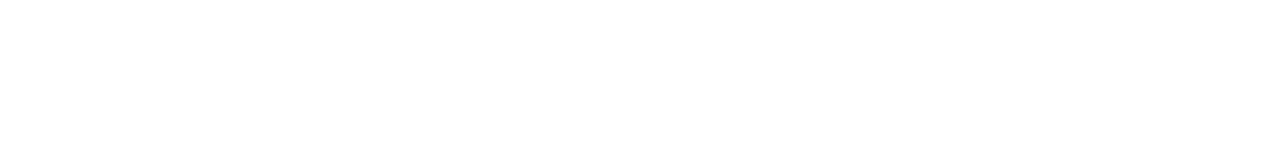
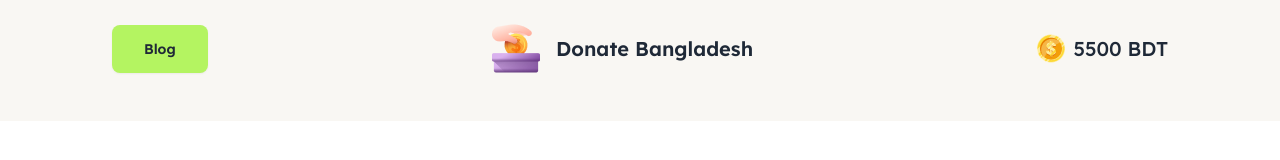
Before and after one commit to mehedycode/assignment-5, a plain HTML site: page index.html in a window 1280 px wide. Drawn offline with nearby package versions, Linux system fonts and the light colour scheme.

Commit message:
nav design done

```diff
--- a/index.html
+++ b/index.html
@@ -4,6 +4,21 @@
   <meta charset="UTF-8">
   <meta name="viewport" content="width=device-width, initial-scale=1.0">
   <title>Assignment-5</title>
+
+  <!-- fonts -->
+  <link rel="preconnect" href="https://fonts.googleapis.com">
+  <link rel="preconnect" href="https://fonts.gstatic.com" crossorigin>
+  <link href="https://fonts.googleapis.com/css2?family=Lexend:wght@100..900&display=swap" rel="stylesheet">
+
+    <!-- Css Styles -->
+    <style>
+
+    body , html {
+  font-family: "Lexend", sans-serif;
+
+   }
+    </style>
+
 
   <!-- Daisy Ui & Tailwind Css -->
   <link href="https://cdn.jsdelivr.net/npm/daisyui@4.12.12/dist/full.min.css" rel="stylesheet" type="text/css" />
@@ -12,7 +27,29 @@
 </head>
 <body>
 
+  <header class="bg-[#F9F7F3] pb-6">
 
+    <!-- navigation bar -->
+    <nav class="flex justify-between items-center px-3 lg:px-28 py-3 lg:py-6">
+
+      <!-- nav btn -->
+      <div class="">
+        <button class="btn bg-[#B4F461] border-none px-8">Blog</button>
+      </div>
+
+      <!-- nav logo -->
+      <div class="flex justify-center items-center gap-4">
+        <img src="assets/logo.png" alt="">
+        <h3 class="text-xl font-semibold">Donate Bangladesh</h3>
+      </div>
+      <div class="flex justify-center items-center gap-2">
+      <img src="assets/coin.png" alt="">
+      <h4 class="text-xl font-medium">5500 BDT</h4>
+
+      </div>
+    </nav>
+
+  </header>
 
 
 <!-- js file connect place -->
```
Also changed, not shown: assets/coin.png (added), assets/feni.png (added), assets/logo.png (added), assets/noakhali.png (added), assets/quota-protest.png (added).
